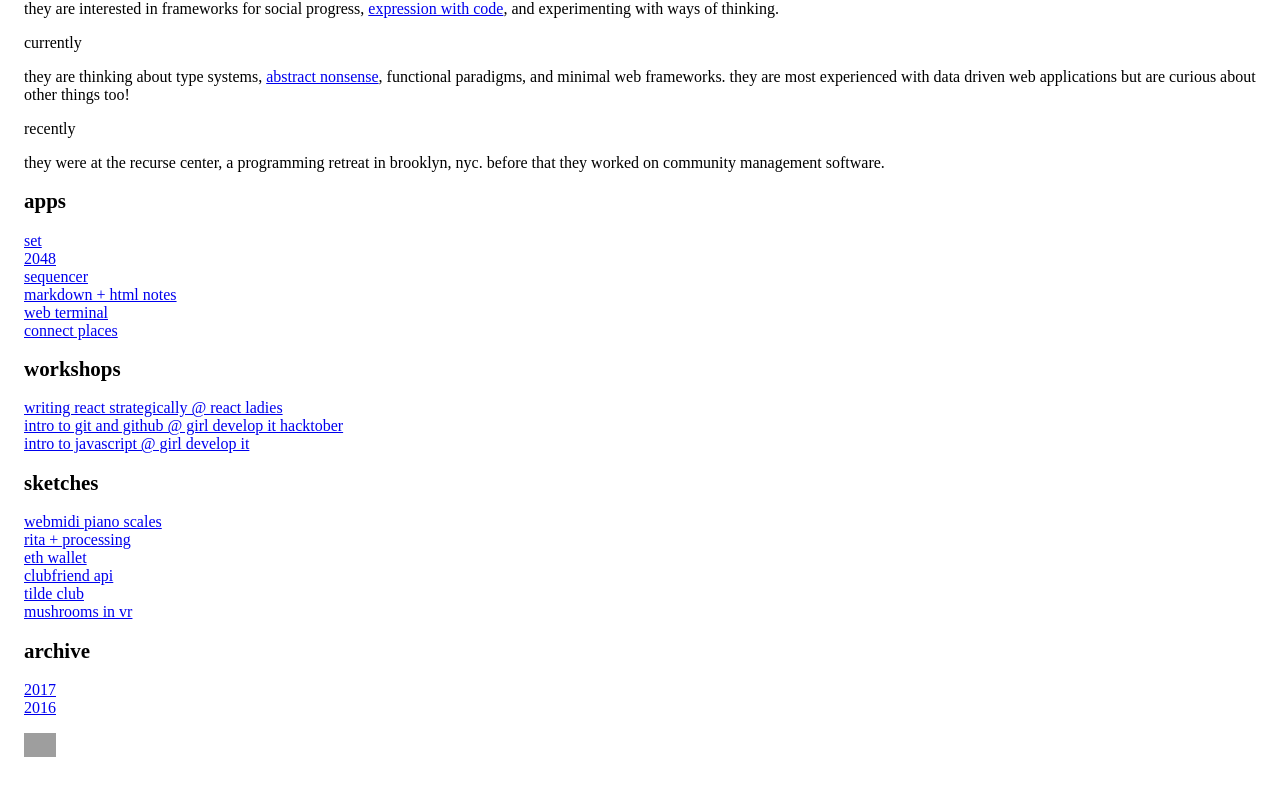
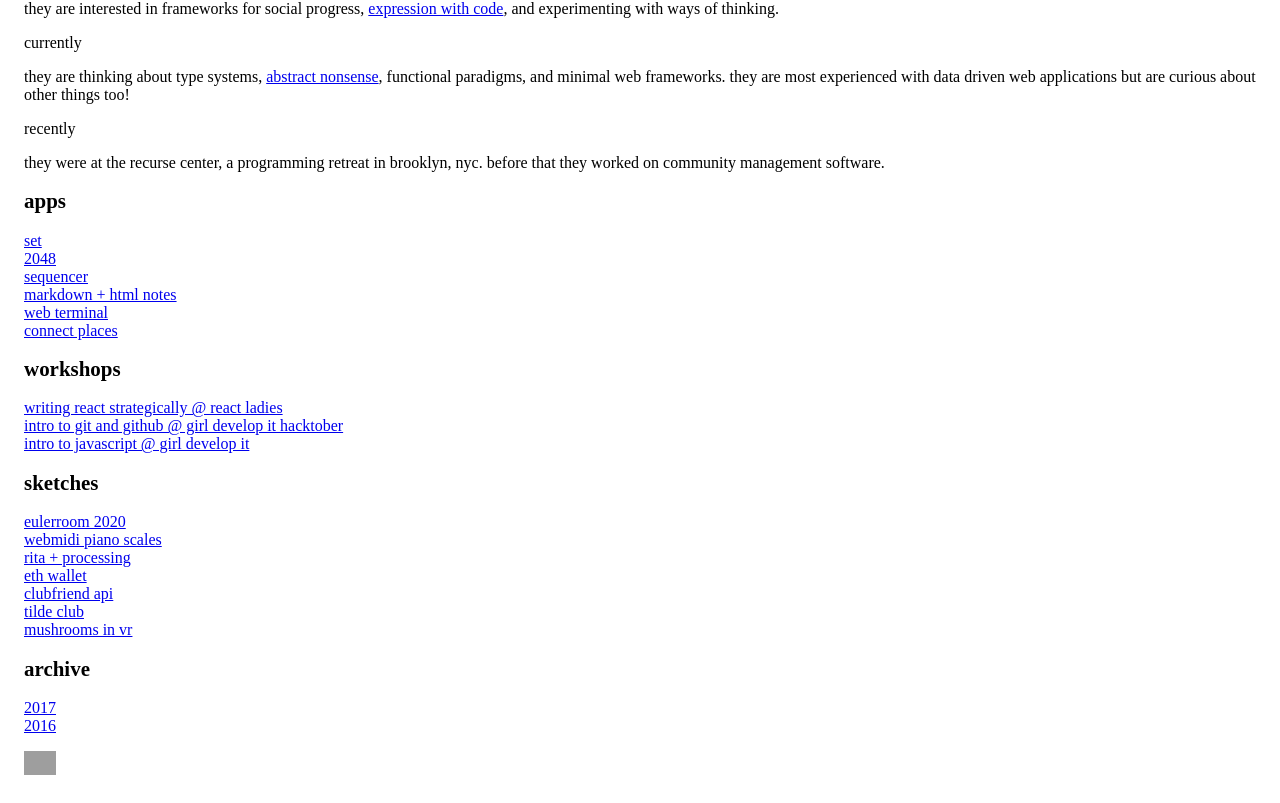
Before and after one commit to pseuyi/website, a Svelte app: page / in a window 1280 px wide. Shown: the part 447-1250 px from the top of the page. Built offline with nearby package versions, Linux system fonts and the light colour scheme; grey boxes are pictures that could not be loaded; the HTML template or start-up script is replaced by a standard one.

Commit message:
add link

```diff
--- a/src/Projects.svelte
+++ b/src/Projects.svelte
@@ -44,6 +44,7 @@
   </ul>
   <li><h2>sketches</h2></li>
   <ul>
+    <li><a href="https://www.youtube.com/watch?v=iVCSJyFWHSs">eulerroom 2020</a></li>
     <li><a href="/modes">webmidi piano scales</a></li>
     <li><a href="/grammar">rita + processing</a></li>
 
```
Also changed, not shown: 4 other files (tests, documents, lock files or other folders).
